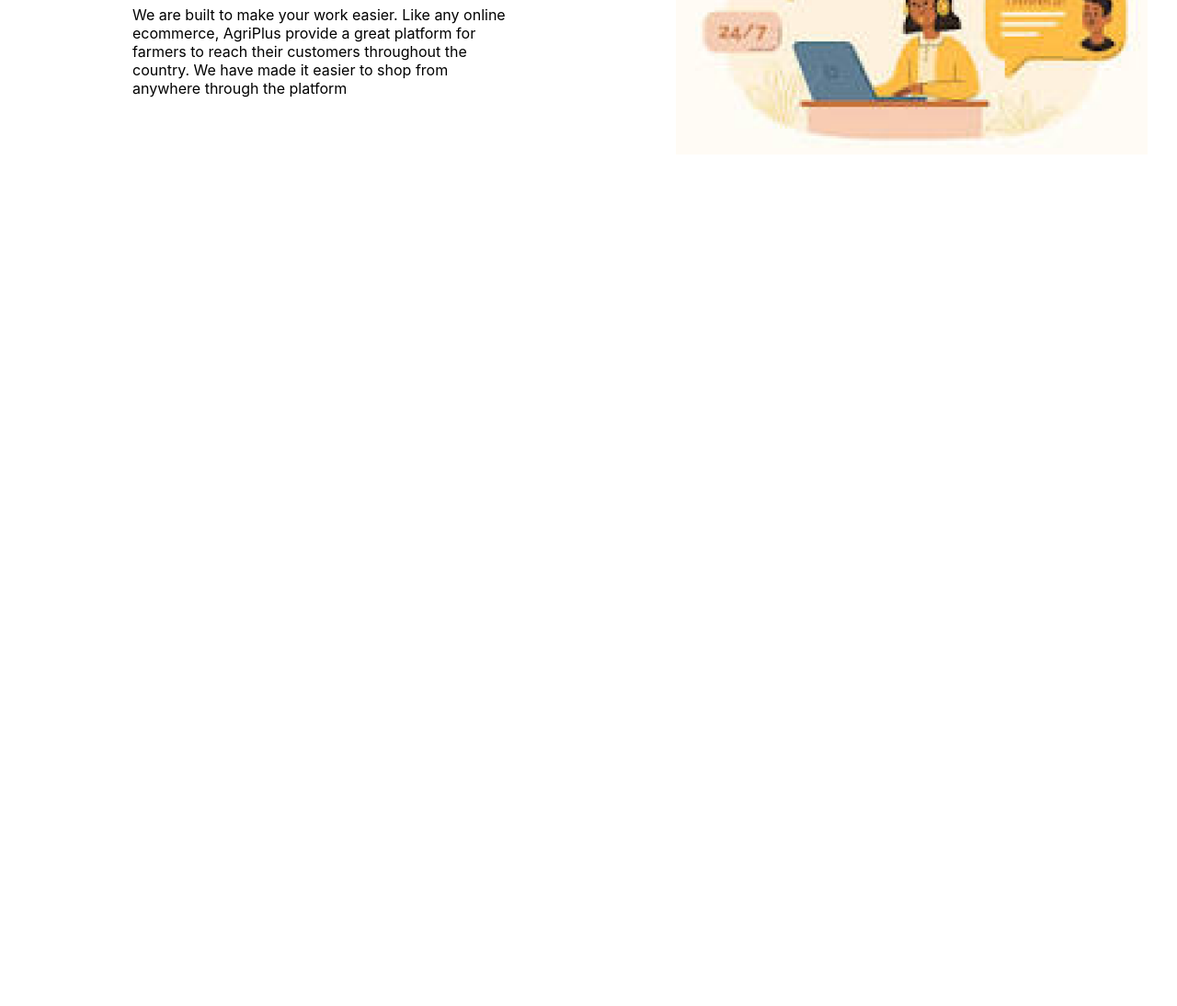
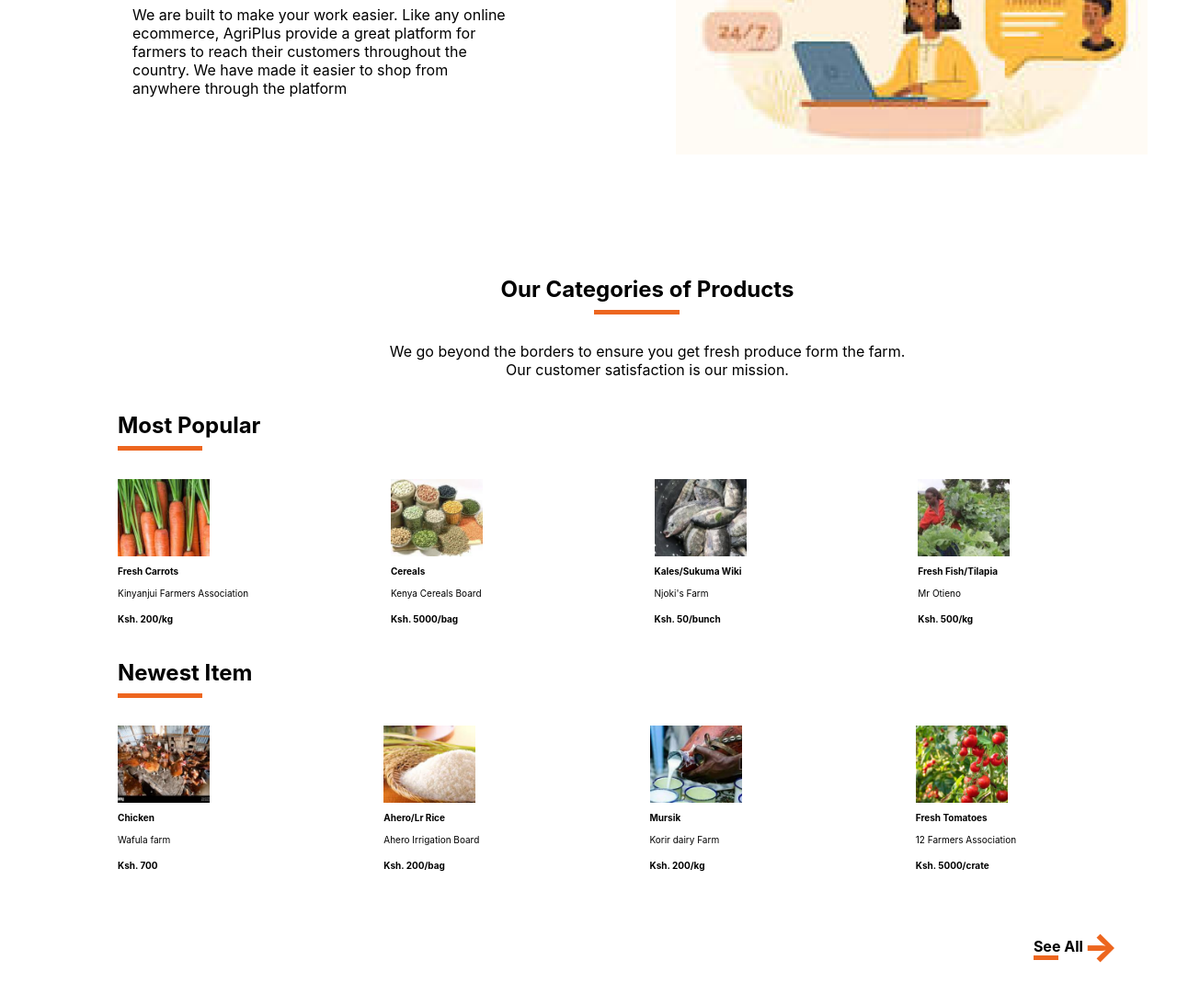
Before and after one commit to G-Okumu/agriplus, a plain HTML site: page index.html in a window 1280 px wide. Shown: the part 1140-2234 px from the top of the page at 92% size. Before the commit the page ends 1440 px from the top, so only its background shows below. Drawn offline with Linux system fonts and the light colour scheme.

Commit message:
products page done

```diff
--- a/index.css
+++ b/index.css
@@ -124,3 +124,94 @@ nav a {
 img {
     margin-right: 2rem;
 }
+
+/* products section */
+
+#custom_head_first {
+    text-align: center;
+    position: relative;
+    padding-bottom: 8px;
+}
+
+#custom_head_first:after {
+    text-align: center;
+    content: '';
+    position: absolute;
+    width: 8%;
+    margin-left: 45%;
+    display: block;
+    height: 5px;
+    background-color: #ED661F;
+    bottom: -5px;
+}
+
+.custom_head_products {
+    position: relative;
+    padding-bottom: 8px;
+}
+
+.custom_head_products::after {
+    content: '';
+    position: absolute;
+    width: 8%;
+    display: block;
+    height: 5px;
+    background-color: #ED661F;
+    bottom: -5px;
+
+}
+
+#products_paragraph{
+    text-align: center;
+}
+#products_paragraph > p {
+    display: inline-block;
+    width: 50%;
+}
+
+.gallery {
+    display: grid;
+    grid-template-columns: auto auto auto auto;
+    column-gap: 5px;
+}
+
+#products {
+    margin-left: 8rem;
+}
+
+figure{
+    margin-left: 0px;
+}
+
+figure strong, figure p{
+    font-size: 10px;
+}
+
+#see_all_p{
+    float: right;
+    margin-right: 4rem;
+    display: flex;
+    align-items: center;
+    font-weight: bold;
+}
+
+#see_all_p :nth-child(1){
+    position: relative;
+}
+#see_all_p :nth-child(1)::after{
+    content: '';
+    position: absolute;
+    width: 50%;
+    display: block;
+    height: 5px;
+    background-color: #ED661F;
+    bottom: -5px;
+}
+
+
+
+#see_all_p :nth-child(2){
+    color: #ED661F;
+    font-size: 2.5rem;
+    font-weight: bolder;
+}
--- a/index.html
+++ b/index.html
@@ -37,7 +37,6 @@
             <a>Explore more</a>
         </div>
 
-        <!-- This is for image -->
         <div>
             <img src="./images/image 2.png" alt="tomatoe" width="100%" height="100%">
         </div>
@@ -53,8 +52,108 @@
                 through the platform</p>
         </div>
         <div>
-            <img src="./images/image 3.png" alt="dimension svg" height="100%" width="100%">
+            <img src="./images/image 3.png" alt="dimension svg" width="100%">
         </div>
+    </section>
+
+    <!-- products page -->
+
+    <section id="products">
+        <h2 id="custom_head_first">Our Categories of Products</h2>
+        <div id="products_paragraph">
+            <p>We go beyond the borders to ensure you get fresh produce form the farm. Our customer satisfaction is our
+                mission.</p>
+        </div>
+
+        <div>
+            <h2 class="custom_head_products">Most Popular</h2>
+
+            <!-- images, most popular sections -->
+            <div class="gallery">
+                <figure>
+                    <img src="./images/Rectangle 5.png" alt="carrots" width="100">
+                    <figcaption>
+                        <strong>Fresh Carrots</strong>
+                        <p>Kinyanjui Farmers Association</p>
+                        <strong>Ksh. 200/kg</strong>
+                    </figcaption>
+                </figure>
+
+                <figure>
+                    <img src="./images/image 4.png" alt="cereals" width="100">
+                    <figcaption>
+                        <strong>Cereals</strong>
+                        <p>Kenya Cereals Board</p>
+                        <strong>Ksh. 5000/bag</strong>
+                    </figcaption>
+                </figure>
+
+                <figure>
+                    <img src="./images/image 5.png" alt="carrots" width="100">
+                    <figcaption>
+                        <strong>Kales/Sukuma Wiki</strong>
+                        <p>Njoki's Farm</p>
+                        <strong>Ksh. 50/bunch</strong>
+                    </figcaption>
+                </figure>
+
+                <figure>
+                    <img src="./images/image 6.png" alt="carrots" width="100">
+                    <figcaption>
+                        <strong>Fresh Fish/Tilapia</strong>
+                        <p>Mr Otieno</p>
+                        <strong>Ksh. 500/kg</strong>
+                    </figcaption>
+                </figure>
+            </div>
+
+            <h2 class="custom_head_products">Newest Item</h2>
+            <!-- images sections, newest items-->
+            <div class="gallery">
+                <figure>
+                    <img src="./images/Rectangle 6.png" alt="carrots" width="100">
+                    <figcaption>
+                        <strong>Chicken</strong>
+                        <p>Wafula farm</p>
+                        <strong>Ksh. 700</strong>
+                    </figcaption>
+                </figure>
+
+                <figure>
+                    <img src="./images/Rectangle 7.png" alt="cereals" width="100">
+                    <figcaption>
+                        <strong>Ahero/Lr Rice</strong>
+                        <p>Ahero Irrigation Board</p>
+                        <strong>Ksh. 200/bag</strong>
+                    </figcaption>
+                </figure>
+
+                <figure>
+                    <img src="./images/Rectangle8.png" alt="carrots" width="100">
+                    <figcaption>
+                        <strong>Mursik</strong>
+                        <p>Korir dairy Farm</p>
+                        <strong>Ksh. 200/kg</strong>
+                    </figcaption>
+                </figure>
+
+                <figure>
+                    <img src="./images/Rectangle 9.png" alt="carrots" width="100">
+                    <figcaption>
+                        <strong>Fresh Tomatoes</strong>
+                        <p>12 Farmers Association</p>
+                        <strong>Ksh. 5000/crate</strong>
+                    </figcaption>
+                </figure>
+            </div>
+
+        </div>
+
+        <div id="see_all_p">
+            <p>See All </p>
+            <p>&rightarrow;</p>
+        </div>
+
     </section>
 </body>
 
```
Also changed, not shown: images/Rectangle8.png (added).
